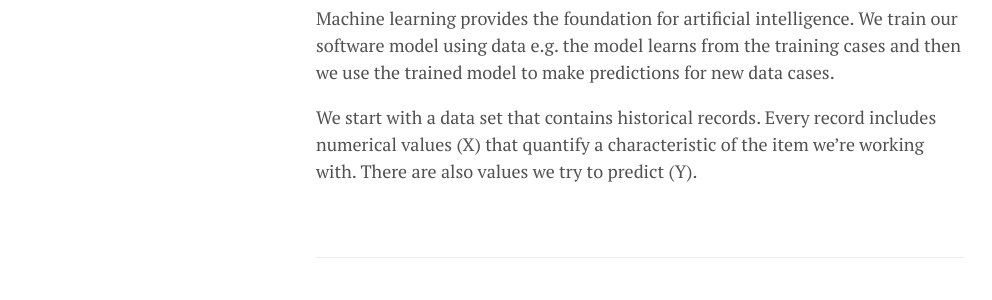
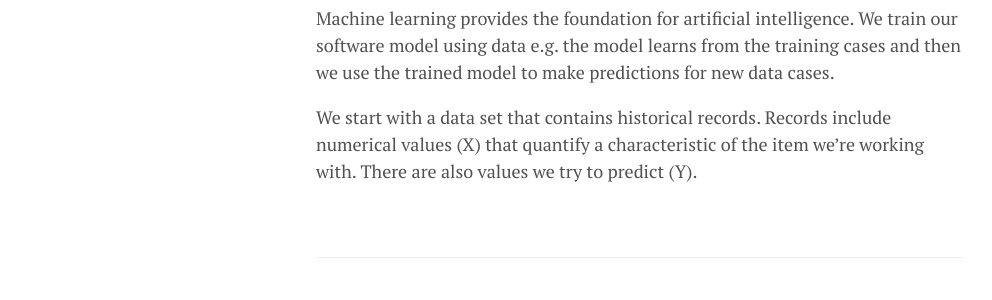
Before and after one commit to lgeurts/lgeurts.github.io, a Jekyll site: the page built from _posts/2018-06-29-introduction-to-artificial-intelligence.md, in a window 1280 px wide. Shown: the part 294-594 px from the top of the page, without its empty margins (0-992 px from the left). Built offline with Jekyll 4.4.1, drawn with Linux system fonts in a browser that asks for light colours; nearby versions of some CDN libraries; comment, search, counter and statistics services are not loaded.

Commit message:
Update 2018-06-29-introduction-to-artificial-intelligence.md

```diff
--- a/_posts/2018-06-29-introduction-to-artificial-intelligence.md
+++ b/_posts/2018-06-29-introduction-to-artificial-intelligence.md
@@ -11,5 +11,5 @@
 
 Machine learning provides the foundation for artificial intelligence. We train our software model using data e.g. the model learns from the training cases and then we use the trained model to make predictions for new data cases.
 
-We start with a data set that contains historical records. Every record includes numerical values (X) that quantify a characteristic of the item we're working with.
+We start with a data set that contains historical records. Records include numerical values (X) that quantify a characteristic of the item we're working with.
 There are also values we try to predict (Y).
```
